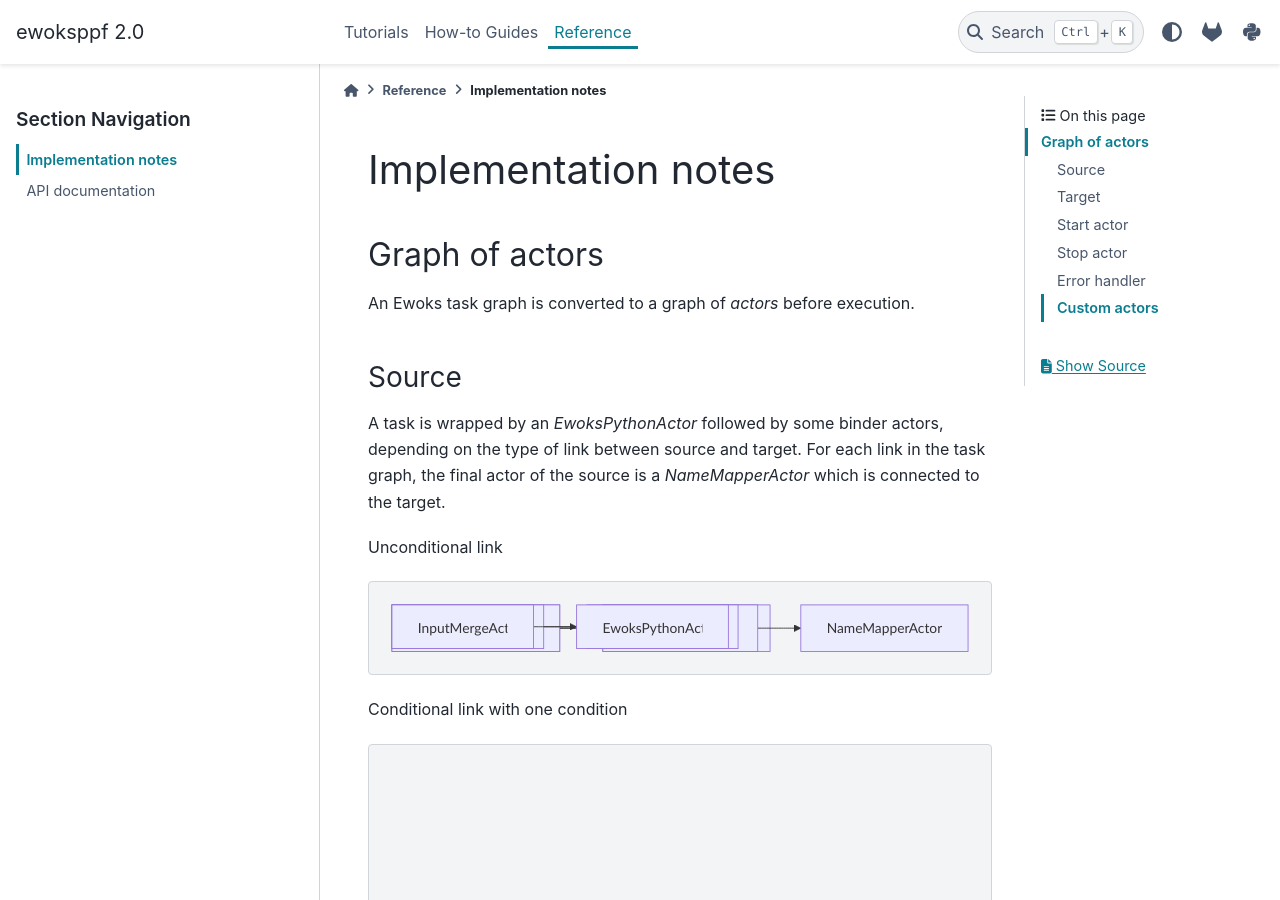
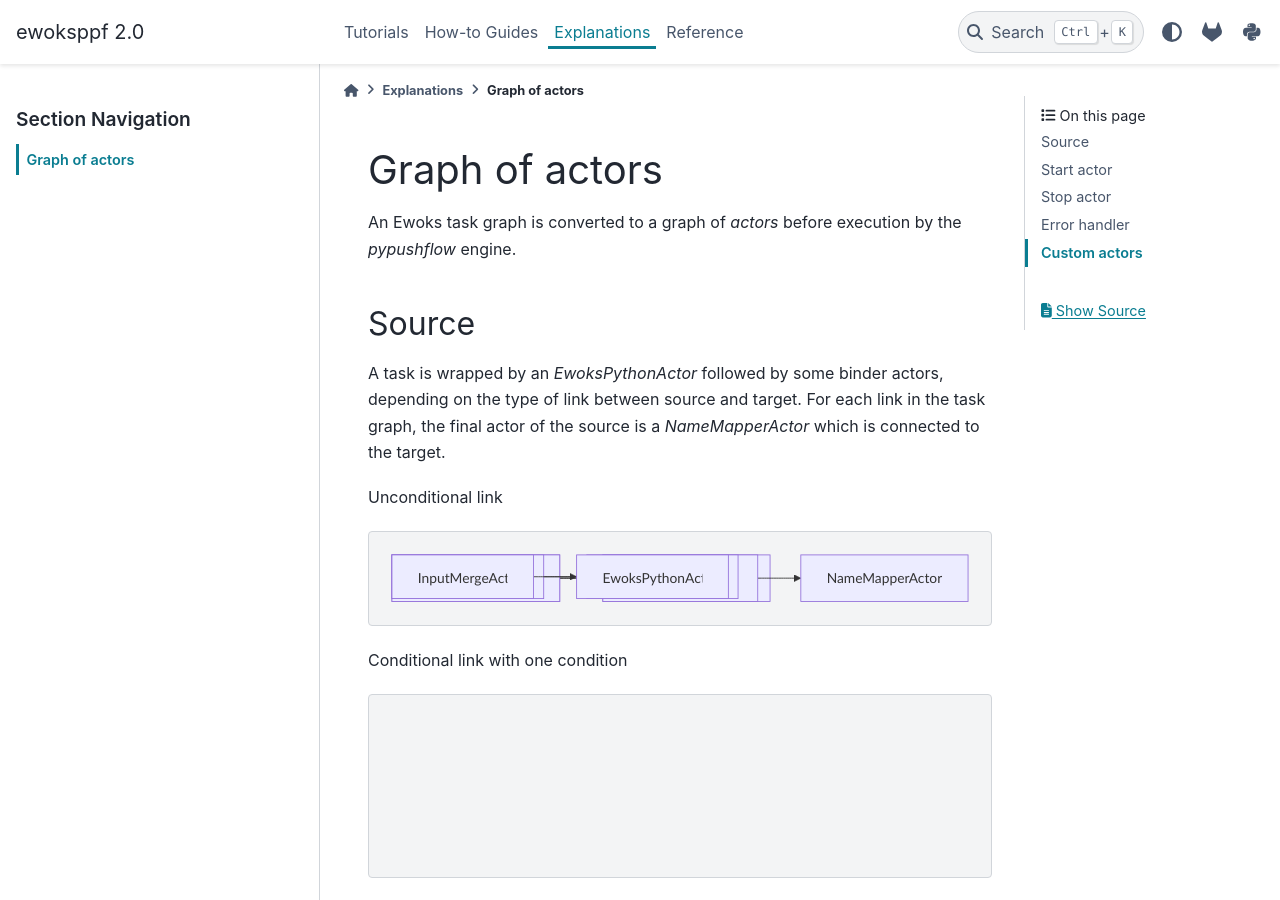
Before and after one commit to ewoks-kit/ewoksppf, a Sphinx documentation site: the page built from doc/explanations/actors.rst, in a window 1280 px wide and 900 px high. Built offline with Sphinx 7.4.7 and the PyData theme 0.15.4, drawn with Linux system fonts in a browser that asks for light colours; some of the changed text lies outside the part shown.

Commit message:
docs: remove section index

```diff
--- /dev/null
+++ b/doc/explanations.rst
@@ -0,0 +1,7 @@
+Explanations
+============
+
+.. toctree::
+    :maxdepth: 1
+
+    explanations/actors
--- a/doc/reference/actors.rst
+++ b/doc/explanations/actors.rst
@@ -1,13 +1,13 @@
-Implementation notes
-====================
+Graph of actors
+===============
 
-Graph of actors
----------------
-An Ewoks task graph is converted to a graph of *actors* before execution.
+An Ewoks task graph is converted to a graph of *actors* before execution by the *pypushflow* engine.
 
 Source
-^^^^^^
-A task is wrapped by an *EwoksPythonActor* followed by some binder actors, depending on the type of link between source and target. For each link in the task graph, the final actor of the source is a *NameMapperActor* which is connected to the target.
+------
+A task is wrapped by an *EwoksPythonActor* followed by some binder actors,
+depending on the type of link between source and target. For each link in the
+task graph, the final actor of the source is a *NameMapperActor* which is connected to the target.
 
 Unconditional link
 
@@ -42,22 +42,25 @@
 The *NameMapperActor* of a source for a specific target is connected to the *InputMergeActor* before that target.
 
 Start actor
-^^^^^^^^^^^
+-----------
 The *StartActor* is connected to all tasks that are the start of a task scheduling thread.
 
 Stop actor
-^^^^^^^^^^
-Tasks without successors are connected to the *StopActor*. This actor manages a dictionary of outputs which is considered to be the "output of the graph".
+----------
+Tasks without successors are connected to the *StopActor*. This actor manages a dictionary of outputs
+which is considered to be the "output of the graph".
 
 Error handler
-^^^^^^^^^^^^^
-All actors that do not have an _on_error_ conditional link are connected to the *ErrorHandler* which directly connected to the *StopActor*.
+-------------
+All actors that do not have an _on_error_ conditional link are connected to the *ErrorHandler* which
+directly connected to the *StopActor*.
 
 Custom actors
-^^^^^^^^^^^^^
+-------------
 These actors are not provided by *pypushflow*
 
 * *EwoksythonActor*: like *PythonActor* but it passes node name and attributes to the next actor.
-* *InputMergeActor*: like *Joinactor* (merges the input data dictionaries) triggers the downstream actors when all required input has been provided at least once. Only one non-required input passed.
+* *InputMergeActor*: like *Joinactor* (merges the input data dictionaries) triggers the downstream actors
+  when all required input has been provided at least once. Only one non-required input passed.
 * *ConditionalActor*: triggers downstream actors when all conditions are fulfilled.
 * *NameMapperActor*: before triggering the next task it applies filtering and name mapping to the input data.
--- a/doc/howtoguides/index.rst
+++ b/doc/howtoguides.rst
@@ -4,4 +4,4 @@
 .. toctree::
     :maxdepth: 1
 
-    parallel
+    howtoguides/parallel
--- a/doc/tutorials/index.rst
+++ b/doc/reference.rst
@@ -1,7 +1,7 @@
-Tutorials
+Reference
 =========
 
 .. toctree::
     :maxdepth: 1
 
-    getting_started
+    reference/api
--- a/doc/reference/index.rst
+++ b/doc/tutorials.rst
@@ -1,8 +1,7 @@
-Reference
+Tutorials
 =========
 
 .. toctree::
     :maxdepth: 1
 
-    actors
-    api
+    tutorials/getting_started
```
Also changed, not shown: doc/index.rst (+4 -3 lines), 1 other file.
